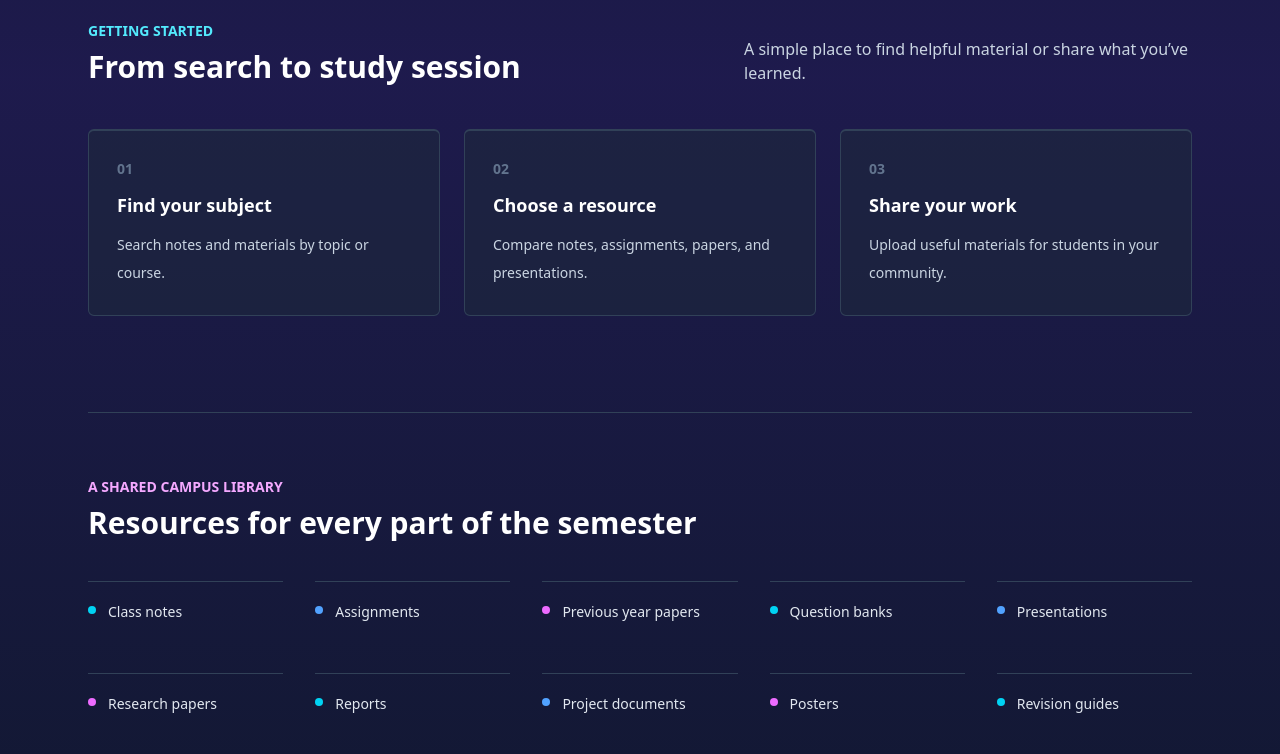
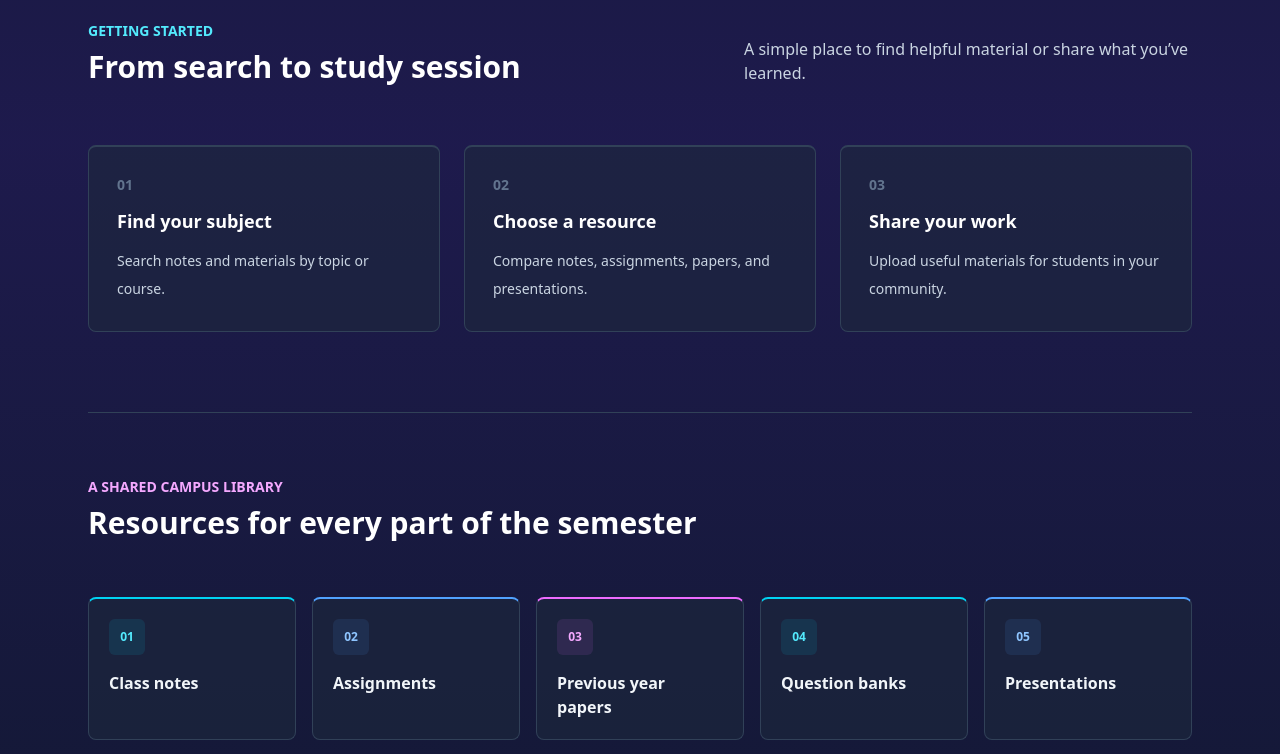
Before and after one commit to yashumak/notes-platform-client, a Next.js app: page / in a window 1280 px wide. Shown: the part 900-1654 px from the top of the page. Built offline with nearby package versions, Linux system fonts and the light colour scheme; no server answers.

Commit message:
Update homepage

```diff
--- a/app/page.tsx
+++ b/app/page.tsx
@@ -111,7 +111,7 @@ export default function Home() {
               { number: "02", title: "Choose a resource", text: "Compare notes, assignments, papers, and presentations.", accent: "border-blue-400" },
               { number: "03", title: "Share your work", text: "Upload useful materials for students in your community.", accent: "border-fuchsia-400" },
             ].map((step) => (
-              <article key={step.number} className={`min-h-44 rounded-md border border-slate-700 border-t-2 ${step.accent} bg-slate-800/60 p-7 transition-colors hover:bg-slate-800`}>
+              <article key={step.number} className={`fade-up translate-y-4 opacity-0 min-h-44 rounded-lg border border-slate-700 border-t-2 ${step.accent} bg-slate-800/60 p-7 transition-all duration-500 hover:-translate-y-1 hover:border-slate-500 hover:bg-slate-800`}>
                 <p className="text-sm font-bold text-slate-500">{step.number}</p>
                 <h3 className="mt-3 text-lg font-semibold text-white">{step.title}</h3>
                 <p className="mt-3 text-sm leading-7 text-slate-300">{step.text}</p>
@@ -123,7 +123,7 @@ export default function Home() {
         <section className="mt-24 border-t border-slate-700 pt-16 fade-up translate-y-4 opacity-0 transition-all duration-700">
           <p className="mb-2 text-sm font-semibold uppercase text-fuchsia-300">A shared campus library</p>
           <h2 className="text-3xl font-bold text-white">Resources for every part of the semester</h2>
-          <div className="mt-10 grid grid-cols-2 gap-x-8 gap-y-7 text-sm sm:grid-cols-3 lg:grid-cols-5">
+          <div className="mt-10 grid grid-cols-1 gap-4 sm:grid-cols-2 lg:grid-cols-5">
             {[
               "Class notes",
               "Assignments",
@@ -136,10 +136,23 @@ export default function Home() {
               "Posters",
               "Revision guides",
             ].map((type, index) => (
-              <div key={type} className="flex min-h-16 items-start gap-3 border-t border-slate-700 py-5 text-slate-200">
-                <span className={`mt-1 h-2 w-2 shrink-0 rounded-full ${index % 3 === 0 ? "bg-cyan-400" : index % 3 === 1 ? "bg-blue-400" : "bg-fuchsia-400"}`} />
-                {type}
-              </div>
+              <article
+                key={type}
+                className={`fade-up translate-y-4 opacity-0 min-h-32 rounded-lg border border-slate-700 border-t-2 ${
+                  index % 3 === 0 ? "border-t-cyan-400" : index % 3 === 1 ? "border-t-blue-400" : "border-t-fuchsia-400"
+                } bg-slate-800/60 p-5 transition-all duration-500 hover:-translate-y-1 hover:border-slate-500 hover:bg-slate-800`}
+              >
+                <span className={`flex h-9 w-9 items-center justify-center rounded-md text-xs font-bold ${
+                  index % 3 === 0
+                    ? "bg-cyan-400/10 text-cyan-300"
+                    : index % 3 === 1
+                      ? "bg-blue-400/10 text-blue-300"
+                      : "bg-fuchsia-400/10 text-fuchsia-300"
+                }`}>
+                  {String(index + 1).padStart(2, "0")}
+                </span>
+                <h3 className="mt-4 font-semibold text-slate-100">{type}</h3>
+              </article>
             ))}
           </div>
         </section>
```
